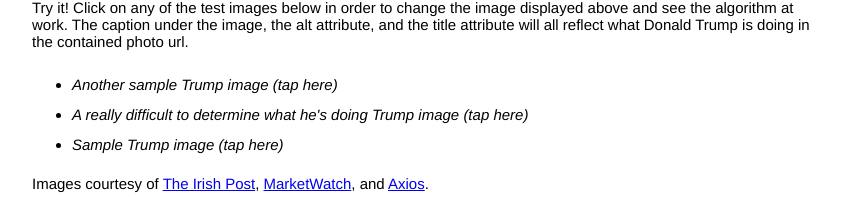
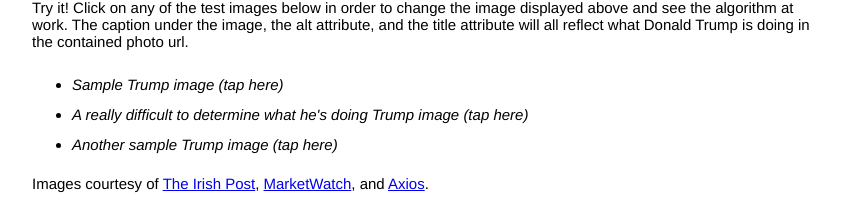
Before and after one commit to robbear/trump-img, a website: page demos/demo.html in a window 1280 px wide. Shown: the part 328-538 px from the top of the page, without its empty margins (13-868 px from the left). Drawn offline with Linux system fonts and the light colour scheme.

Commit message:
Change order again

```diff
--- a/demos/demo.html
+++ b/demos/demo.html
@@ -58,9 +58,9 @@
         li { cursor: pointer; font-style: italic; line-height: 2em;}
       </style>
       <ul>
-        <li onclick="handleClick('https://ei.marketwatch.com/Multimedia/2019/08/26/Photos/ZH/MW-HQ143_trump__20190826125818_ZH.jpg?uuid=b3c8e504-c822-11e9-9564-9c8e992d421e')">Another sample Trump image (tap here)</li>
+        <li onclick="handleClick('https://ei.marketwatch.com/Multimedia/2019/08/26/Photos/ZH/MW-HQ143_trump__20190826125818_ZH.jpg?uuid=b3c8e504-c822-11e9-9564-9c8e992d421e')"> Sample Trump image (tap here)</li>
         <li onclick="handleClick('https://images.axios.com/35zkqqrHWC9dJZBXti2g-xHSNy4=/0x71:4291x2485/1366x768/2019/01/05/1546707506731.jpg')">A really difficult to determine what he's doing Trump image (tap here)</li>
-        <li onclick="handleClick('https://media.irishpost.co.uk/uploads/2019/06/04114615/Donald-Trump-Irish-Post-1.jpg')">Sample Trump image (tap here)</li>
+        <li onclick="handleClick('https://media.irishpost.co.uk/uploads/2019/06/04114615/Donald-Trump-Irish-Post-1.jpg')">Another sample Trump image (tap here)</li>
       </ul>
     </p>
 
```
